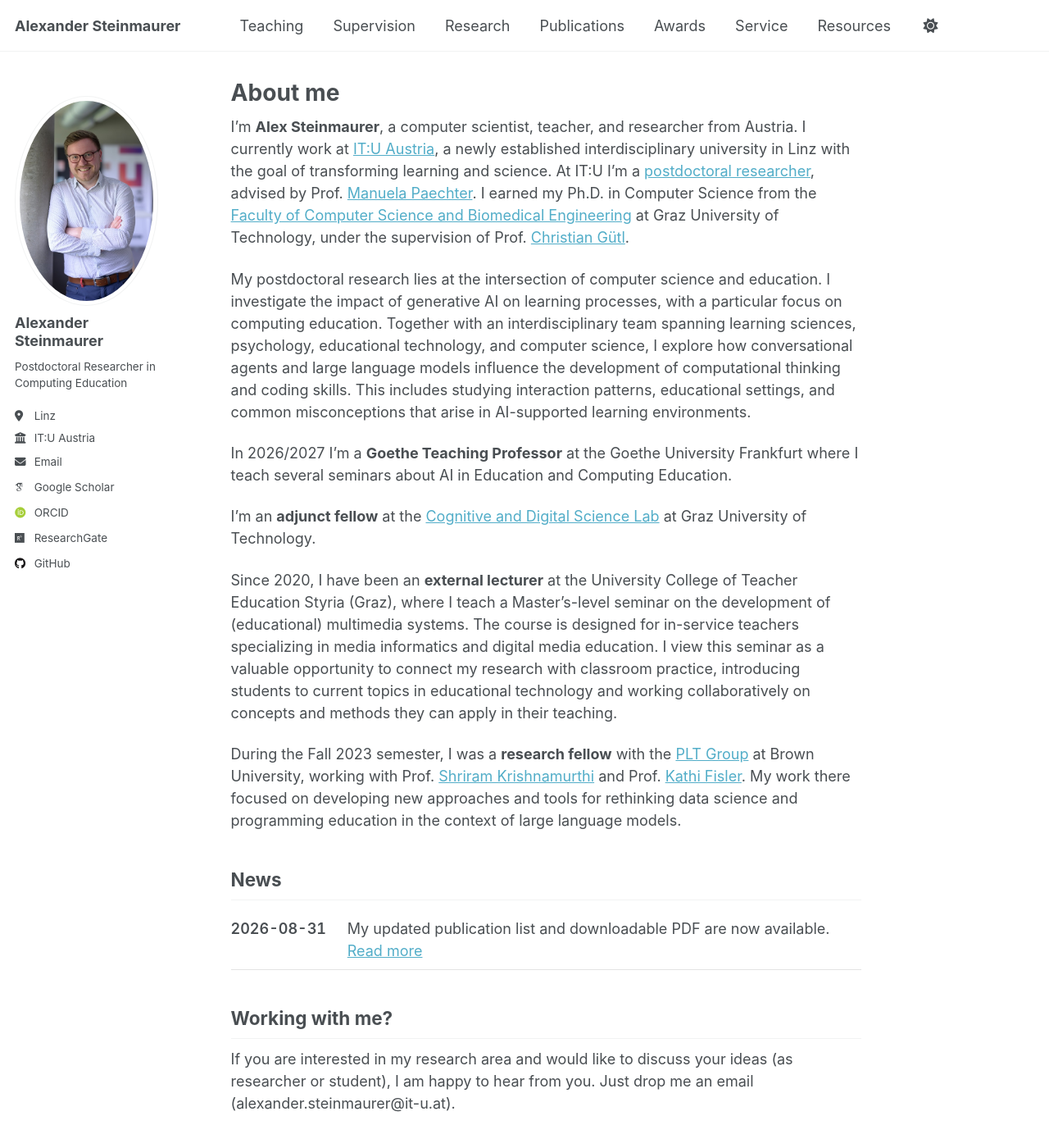
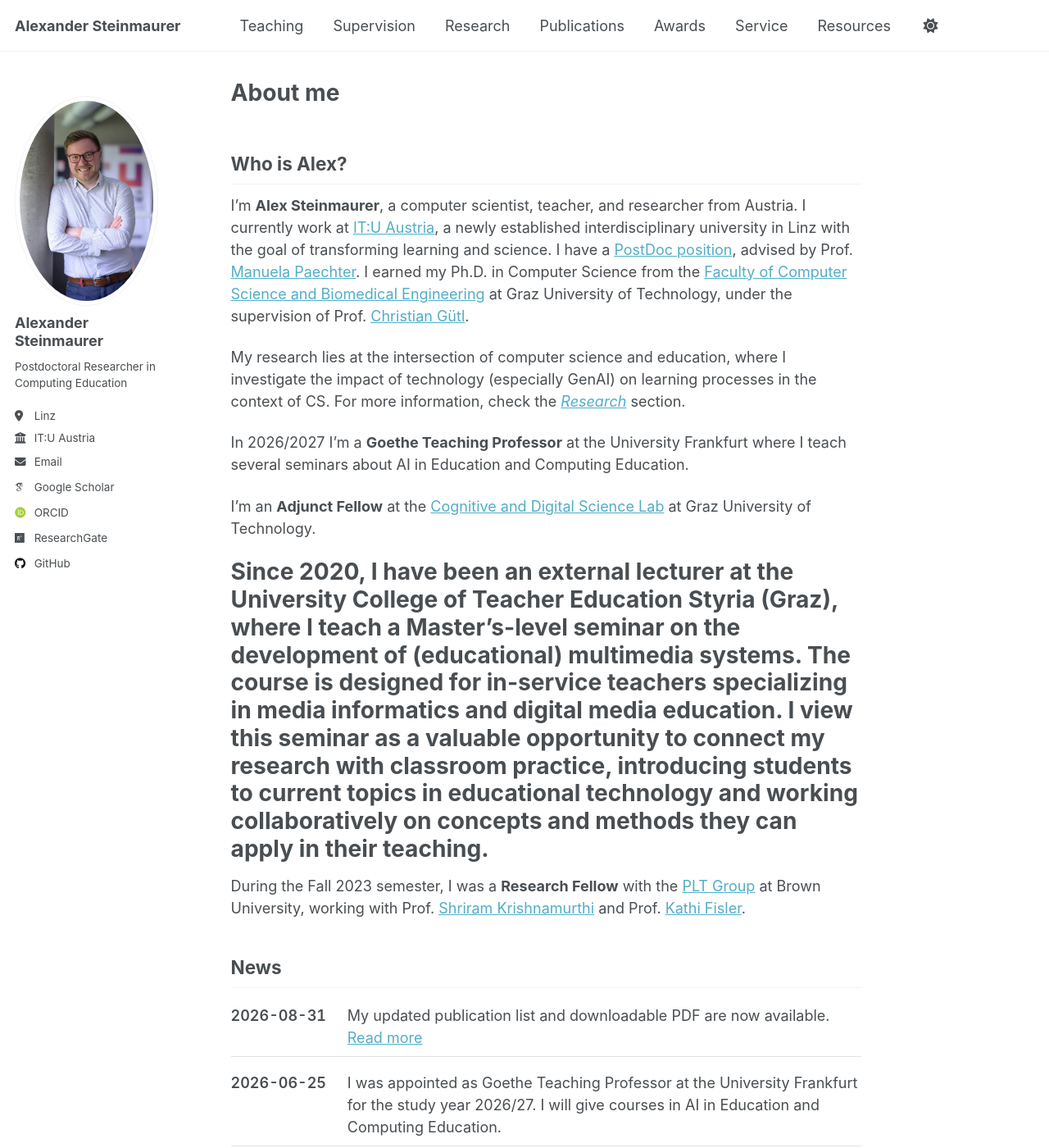
Before and after one commit to xstone93/xstone93.github.io, a Jekyll site: the page built from _pages/about.md, in a window 1280 px wide and 1400 px high. Shown: the whole window at 82% size. Built offline with Jekyll 4.4.1, drawn with Linux system fonts in a browser that asks for light colours; some web fonts are replaced; a script that is not in the unit is left out.

Commit message:
Final updates for v2

```diff
--- a/_data/news.yml
+++ b/_data/news.yml
@@ -3,3 +3,6 @@
 - date: "2026-08-31"
   text: "My updated publication list and downloadable PDF are now available."
   url: "/publications/"
+
+- date: "2026-06-25"
+  text: "I was appointed as Goethe Teaching Professor at the University Frankfurt for the study year 2026/27. I will give courses in AI in Education and Computing Education."
--- a/_pages/about.md
+++ b/_pages/about.md
@@ -7,17 +7,19 @@
   - /about.html
 ---
 
-I'm **Alex Steinmaurer**, a computer scientist, teacher, and researcher from Austria. I currently work at [IT:U Austria](https://it-u.at/), a newly established interdisciplinary university in Linz with the goal of transforming learning and science. At IT:U I'm a [postdoctoral researcher](https://it-u.at/en/persons/team/alexander-steinmaurer/), advised by Prof. [Manuela Paechter](https://it-u.at/en/research/professors/manuela-paechter/). I earned my Ph.D. in Computer Science from the [Faculty of Computer Science and Biomedical Engineering](https://csbme.tugraz.at/) at Graz University of Technology, under the supervision of Prof. [Christian Gütl](https://online.tugraz.at/tug_online/pl/ui/$ctx/visitenkarte.show_vcard?pPersonenId=DBBE6CF53E98F4C0&pPersonenGruppe=3).
+## Who is Alex?
 
-My postdoctoral research lies at the intersection of computer science and education. I investigate the impact of generative AI on learning processes, with a particular focus on computing education. Together with an interdisciplinary team spanning learning sciences, psychology, educational technology, and computer science, I explore how conversational agents and large language models influence the development of computational thinking and coding skills. This includes studying interaction patterns, educational settings, and common misconceptions that arise in AI-supported learning environments.
+I'm **Alex Steinmaurer**, a computer scientist, teacher, and researcher from Austria. I currently work at [IT:U Austria](https://it-u.at/), a newly established interdisciplinary university in Linz with the goal of transforming learning and science. I have a [PostDoc position](https://it-u.at/en/persons/team/alexander-steinmaurer/), advised by Prof. [Manuela Paechter](https://it-u.at/en/research/professors/manuela-paechter/). I earned my Ph.D. in Computer Science from the [Faculty of Computer Science and Biomedical Engineering](https://csbme.tugraz.at/) at Graz University of Technology, under the supervision of Prof. [Christian Gütl](https://online.tugraz.at/tug_online/pl/ui/$ctx/visitenkarte.show_vcard?pPersonenId=DBBE6CF53E98F4C0&pPersonenGruppe=3).
 
-In 2026/2027 I'm a **Goethe Teaching Professor** at the Goethe University Frankfurt where I teach several seminars about AI in Education and Computing Education.
+My research lies at the intersection of computer science and education, where I investigate the impact of technology (especially  GenAI) on learning processes in the context of CS. For more information, check the [_Research_](https://xstone93.github.io/research/) section.
 
-I'm an **adjunct fellow** at the [Cognitive and Digital Science Lab](https://codislabgraz.org/) at Graz University of Technology.
+In 2026/2027 I'm a **Goethe Teaching Professor** at the University Frankfurt where I teach several seminars about AI in Education and Computing Education.
 
-Since 2020, I have been an **external lecturer** at the University College of Teacher Education Styria (Graz), where I teach a Master's-level seminar on the development of (educational) multimedia systems. The course is designed for in-service teachers specializing in media informatics and digital media education. I view this seminar as a valuable opportunity to connect my research with classroom practice, introducing students to current topics in educational technology and working collaboratively on concepts and methods they can apply in their teaching.
+I'm an **Adjunct Fellow** at the [Cognitive and Digital Science Lab](https://codislabgraz.org/) at Graz University of Technology.
 
-During the Fall 2023 semester, I was a **research fellow** with the [PLT Group](https://cs.brown.edu/research/plt/) at Brown University, working with Prof. [Shriram Krishnamurthi](https://cs.brown.edu/~sk/) and Prof. [Kathi Fisler](https://cs.brown.edu/~kfisler/). My work there focused on developing new approaches and tools for rethinking data science and programming education in the context of large language models.
+# Since 2020, I have been an **external lecturer** at the University College of Teacher Education Styria (Graz), where I teach a Master's-level seminar on the development of (educational) multimedia systems. The course is designed for in-service teachers specializing in media informatics and digital media education. I view this seminar as a valuable opportunity to connect my research with classroom practice, introducing students to current topics in educational technology and working collaboratively on concepts and methods they can apply in their teaching.
+
+During the Fall 2023 semester, I was a **Research Fellow** with the [PLT Group](https://cs.brown.edu/research/plt/) at Brown University, working with Prof. [Shriram Krishnamurthi](https://cs.brown.edu/~sk/) and Prof. [Kathi Fisler](https://cs.brown.edu/~kfisler/).
 
 {% include news.html %}
 
```
